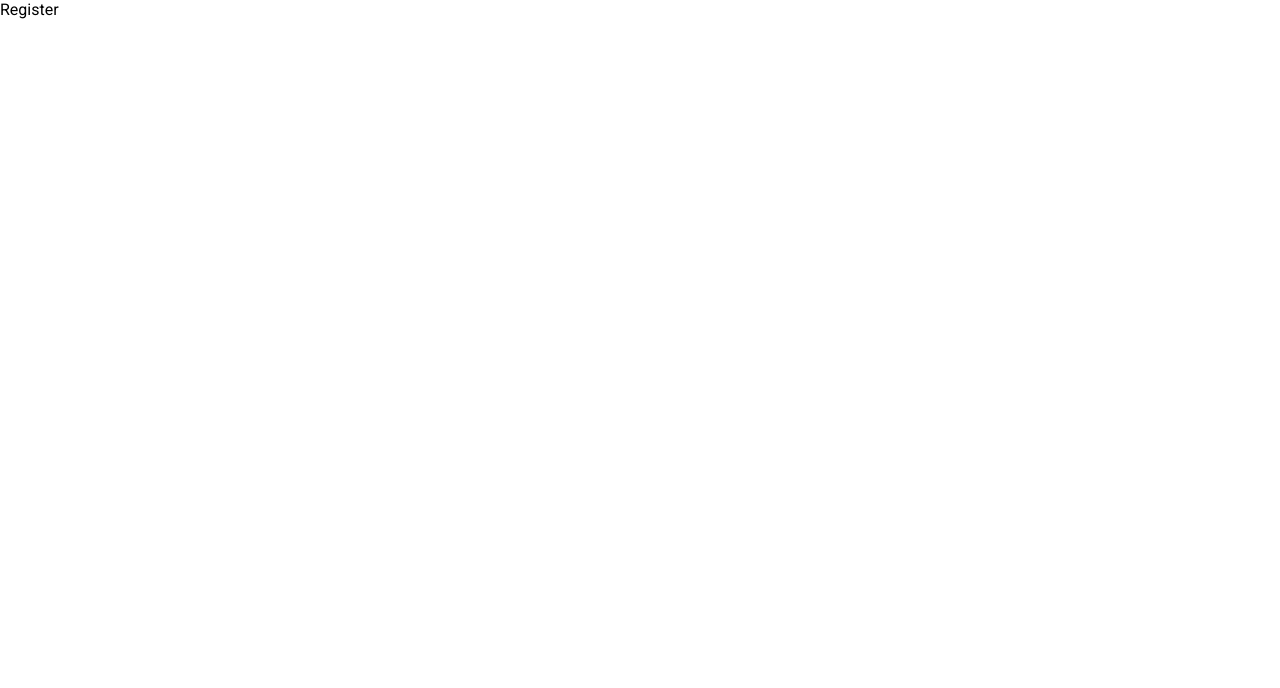
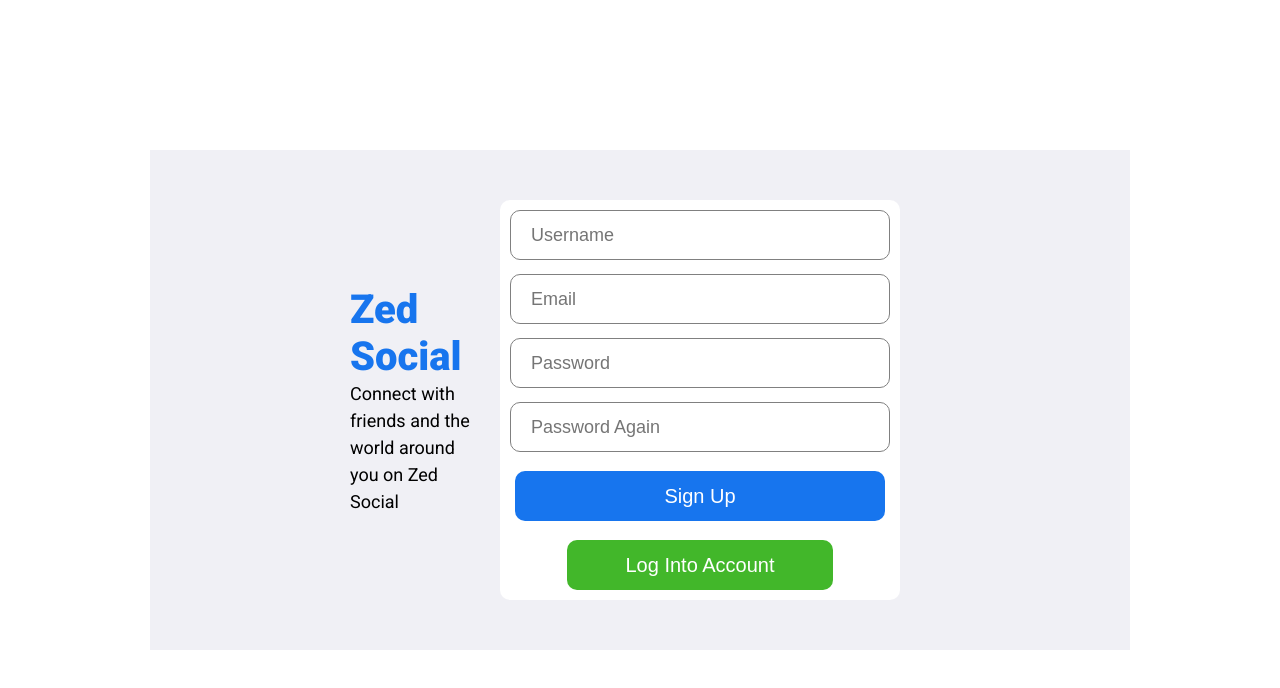
Before and after one commit to Leyla-Akkurt/React-Social-Media-App, a React (Vite) app: page /register in a window 1280 px wide. Shown: the top 688 px of the page. Built offline with nearby package versions, Linux system fonts and the light colour scheme.

Commit message:
register page was added

```diff
--- a/src/pages/login/Login.jsx
+++ b/src/pages/login/Login.jsx
@@ -12,9 +12,9 @@ function Login() {
         </div>
         <div className="loginRight">
           <div className="loginBox">
-            <input type="email" className="email" placeholder="Email" />
-            <input type="password" className="password" placeholder="Password" />
-            <button className="login">Log In</button>
+            <input type="email" className="loginInput" placeholder="Email" />
+            <input type="password" className="loginInput" placeholder="Password" />
+            <button className="loginButton">Log In</button>
             <span className="loginForgot">Forgot Password?</span>
             <button className="loginRegister">Create a New Account</button>
           </div>
--- a/src/pages/login/login.css
+++ b/src/pages/login/login.css
@@ -1,7 +1,7 @@
 .loginWrapper {
   padding: 200px;
   background-color: #f0f0f5;
-  height: 300px;
+  height: 500px;
   display: flex;
   margin: 150px;
   align-items: center;
@@ -20,10 +20,11 @@
 }
 .loginDesc {
   font-size: 18px;
+  line-height: 1.5;
 }
 .loginBox {
   margin: 20px;
-  height: 300px;
+  height: 350px;
   background-color: white;
   display: flex;
   flex-direction: column;
@@ -32,17 +33,17 @@
   border-radius: 10px;
   padding: 10px;
 }
-input {
+.loginInput {
   height: 50px;
   border-radius: 10px;
   border: 1px solid gray;
  padding-left: 20px;
  font-size: 18px;
 }
-input:focus{
+.loginInput:focus{
     outline: none;
 }
-.login {
+.loginButton {
   margin: 5px;
   padding: 5px;
   height: 50px;
--- a/src/pages/register/Register.jsx
+++ b/src/pages/register/Register.jsx
@@ -2,7 +2,26 @@ import './register.css';
 
 function Register() {
   return (
-    <div>Register</div>
+    <div className="register_container">
+      <div className="registerWrapper">
+        <div className="registerLeft">
+          <h3 className="registerLogo">Zed Social</h3>
+          <span className="registerDesc">
+            Connect with friends and the world around you on Zed Social
+          </span>
+        </div>
+        <div className="registerRight">
+          <div className="registerBox">
+            <input type="text" className="registerInput" placeholder="Username" />
+            <input type="email" className="registerInput" placeholder="Email" />
+            <input type="password" className="registerInput" placeholder="Password" />
+            <input type="password" className="registerInput" placeholder="Password Again" />
+            <button className="registerButton">Sign Up</button>
+            <button className="logIntoAccount">Log Into Account</button>
+          </div>
+        </div>
+      </div>
+    </div>
   )
 }
 
--- a/src/pages/register/register.css
+++ b/src/pages/register/register.css
@@ -0,0 +1,77 @@
+.registerWrapper {
+    padding: 200px;
+    background-color: #f0f0f5;
+    height: 500px;
+    display: flex;
+    margin: 150px;
+    align-items: center;
+    justify-content: center;
+  }
+  .registerLeft {
+    flex: 1;
+  }
+  .registerRight {
+    flex: 1;
+  }
+  .registerLogo {
+    color: #1775ee;
+    font-size: 40px;
+    font-weight: 800;
+  }
+  .registerDesc {
+    font-size: 18px;
+    line-height: 1.5;
+  }
+  .registerBox {
+    margin: 30px;
+    height: 400px;
+    width: 400px;
+    background-color: white;
+    display: flex;
+    flex-direction: column;
+    justify-content: space-between;
+    gap: 2px;
+    border-radius: 10px;
+    padding: 10px;
+  }
+  .registerInput {
+    height: 50px;
+    border-radius: 10px;
+    border: 1px solid gray;
+   padding-left: 20px;
+   font-size: 18px;
+  }
+  .registerInput:focus{
+      outline: none;
+  }
+  .registerButton {
+    margin: 5px;
+    padding: 5px;
+    height: 50px;
+    border-radius: 10px;
+    background-color: #1775ee;
+    border: none;
+    cursor: pointer;
+    color: white;
+    font-weight: 500;
+    font-size: 20px;
+  }
+  .registerForgot {
+    font-size: 14px;
+    padding: 10px;
+    text-align: center;
+    color: #1775ee;
+    cursor: pointer;
+  }
+  .logIntoAccount {
+    background-color: #42b72a;
+    width: 70%;
+    height: 50px;
+    border-radius: 10px;
+    align-self: center;
+    border: none;
+    cursor: pointer;
+    color: white;
+    font-weight: 500;
+    font-size: 20px;
+  }
```
